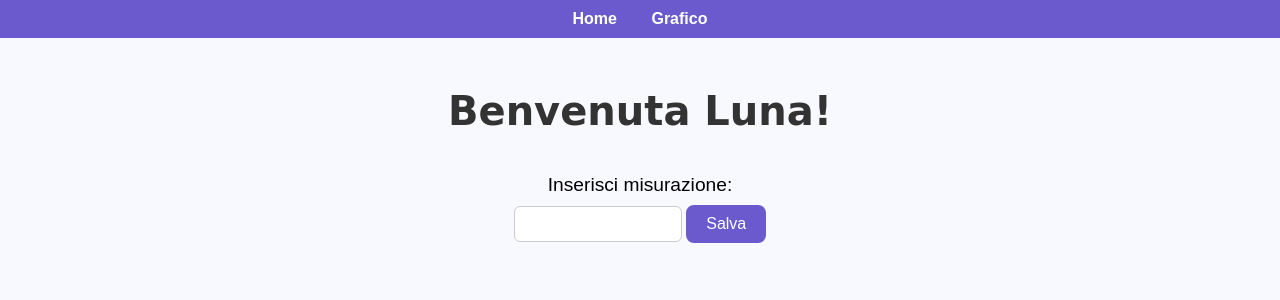
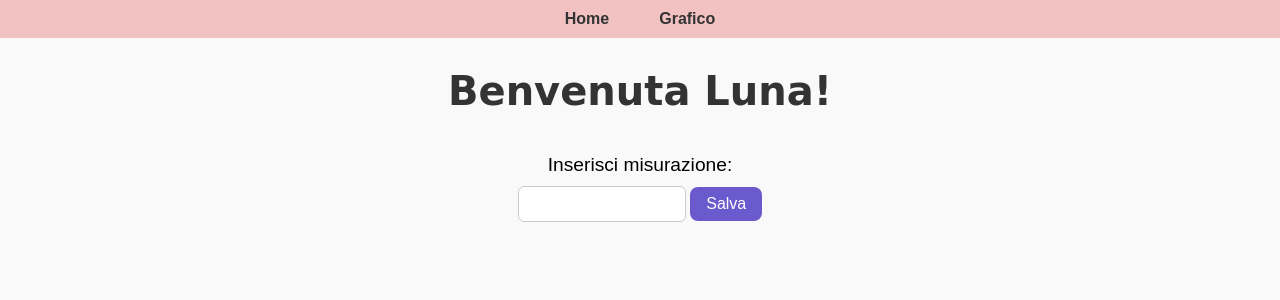
Before and after one commit to MicheleMignosi/pesoLuna, a Flask app: page / in a window 1280 px wide. Shown: the top 300 px of the page. Run offline with Flask 3, Linux system fonts and the light colour scheme.

Commit message:
Update base.html

```diff
--- a/templates/base.html
+++ b/templates/base.html
@@ -2,16 +2,54 @@
 <html lang="it">
 <head>
     <meta charset="UTF-8">
-    <title>Peso di Luna</title>
+    <title>Luna - Monitoraggio Peso</title>
     <link rel="stylesheet" href="{{ url_for('static', filename='style.css') }}">
+    <style>
+        body {
+            font-family: Arial, sans-serif;
+            margin: 0;
+            padding: 0;
+            text-align: center;
+            background-color: #f9f9f9;
+        }
+        nav {
+            background-color: #f2c2c2;
+            padding: 10px;
+            display: flex;
+            justify-content: center;
+            gap: 20px;
+        }
+        nav a {
+            text-decoration: none;
+            color: #333;
+            font-weight: bold;
+        }
+        h1, h2 {
+            font-family: "Comic Sans MS", cursive, sans-serif;
+            color: #444;
+        }
+        .container {
+            margin-top: 30px;
+        }
+        button {
+            padding: 8px 16px;
+            font-size: 16px;
+            margin-top: 10px;
+            cursor: pointer;
+        }
+        .back-home {
+            margin-top: 20px;
+        }
+    </style>
 </head>
 <body>
     <nav>
         <a href="{{ url_for('home') }}">Home</a>
         <a href="{{ url_for('grafico') }}">Grafico</a>
     </nav>
-    <div class="content">
-        {% block content %}{% endblock %}
+    <div class="container">
+        {% block content %}
+        {% endblock %}
     </div>
 </body>
 </html>
```
